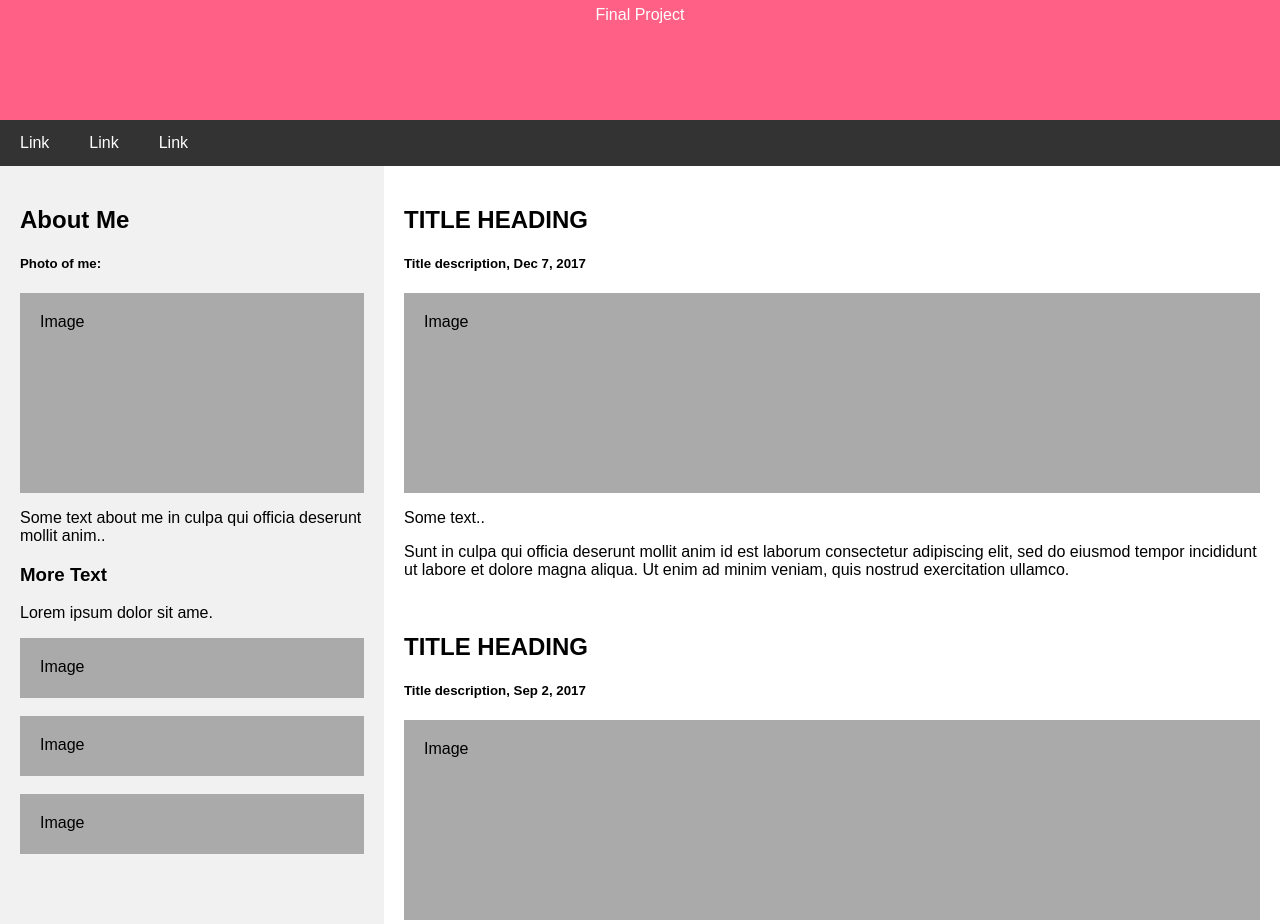
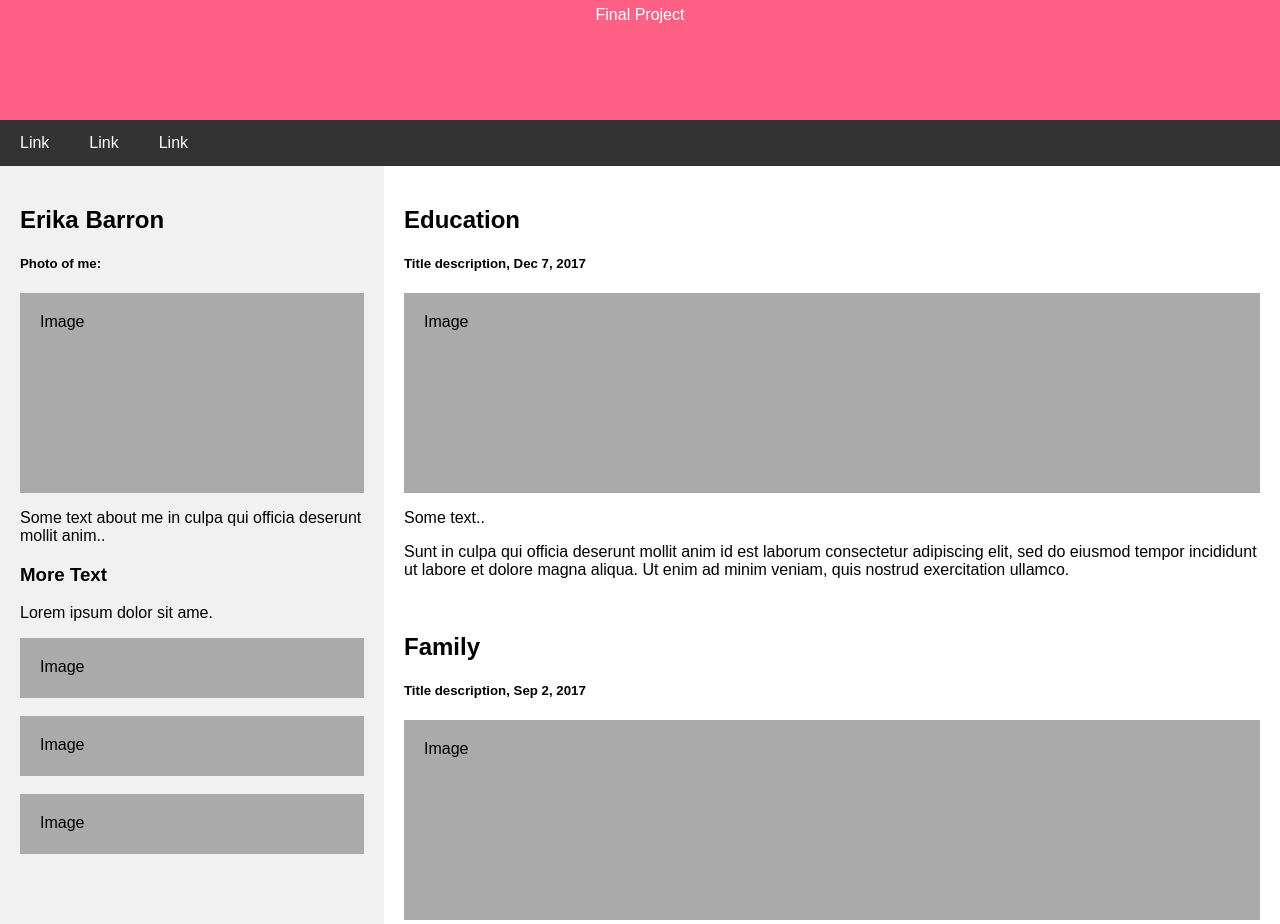
Before and after one commit to ErikaBarron/ErikaBarron.github.io, a plain HTML site: page BlogProject.html in a window 1280 px wide. Shown: the part 173-1097 px from the top of the page. Drawn offline with Linux system fonts and the light colour scheme.

Commit message:
Update BlogProject.html

```diff
--- a/BlogProject.html
+++ b/BlogProject.html
@@ -125,7 +125,7 @@ body {
 
 <div class="row">
   <div class="side">
-    <h2>About Me</h2>
+    <h2>Erika Barron</h2>
     <h5>Photo of me:</h5>
     <div class="fakeimg" style="height:200px;">Image</div>
     <p>Some text about me in culpa qui officia deserunt mollit anim..</p>
@@ -136,13 +136,13 @@ body {
     <div class="fakeimg" style="height:60px;">Image</div>
   </div>
   <div class="main">
-    <h2>TITLE HEADING</h2>
+    <h2>Education</h2>
     <h5>Title description, Dec 7, 2017</h5>
     <div class="fakeimg" style="height:200px;">Image</div>
     <p>Some text..</p>
     <p>Sunt in culpa qui officia deserunt mollit anim id est laborum consectetur adipiscing elit, sed do eiusmod tempor incididunt ut labore et dolore magna aliqua. Ut enim ad minim veniam, quis nostrud exercitation ullamco.</p>
     <br>
-    <h2>TITLE HEADING</h2>
+    <h2>Family</h2>
     <h5>Title description, Sep 2, 2017</h5>
     <div class="fakeimg" style="height:200px;">Image</div>
     <p>Some text..</p>
```
